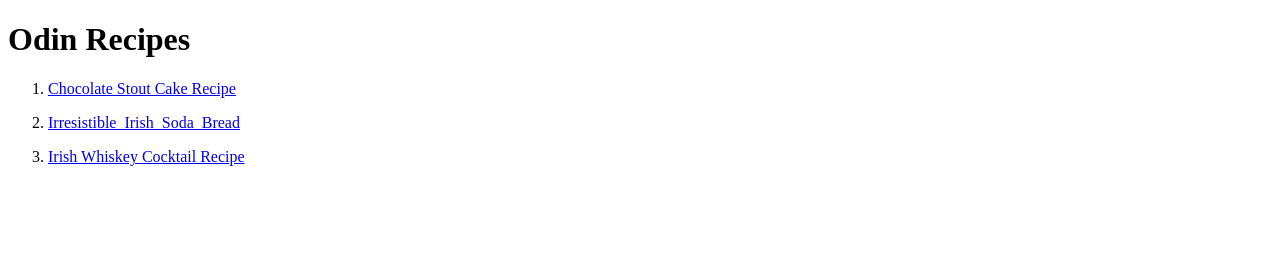
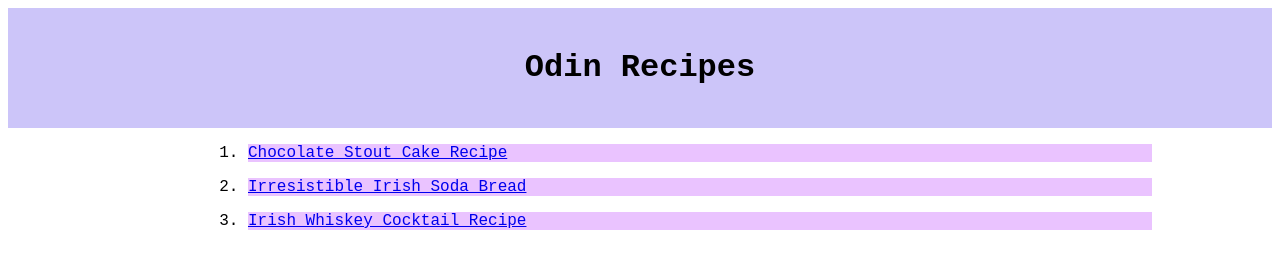
Before and after one commit to dbrooks11/odin-recipes, a plain HTML site: page index.html in a window 1280 px wide. Drawn offline with Linux system fonts and the light colour scheme.

Commit message:
added indexstyle.css. turned font from default to courier new and added background color

```diff
--- a/index.html
+++ b/index.html
@@ -4,11 +4,15 @@
     <head>
         <meta charset="utf-8">
         <title>Odin Recipes Project Daivion</title>
+        <link rel ="stylesheet" href="indexstyle.css">
     </head>
 
     <body>
+        <div class="title">
         <h1>Odin Recipes</h1>
-        <ol>
+        </div>
+
+        <ol class="recipes">
        <li> <a href="./recipes/Chocolate_Stout_Cake.html"
         target = "_blank" rel ="noopener noreferrer">Chocolate Stout Cake Recipe</a>
         <li><p><a href="./recipes/Irresistible_Irish_Soda_Bread.html" target="_blank"
--- /dev/null
+++ b/indexstyle.css
@@ -0,0 +1,17 @@
+.title{
+background-color: rgb(204, 197, 249);
+text-align: center;
+font-family: "Courier New";
+margin-bottom: 10px;
+padding: 20px;
+
+}
+
+li{
+    font-family:'Courier New';
+    background-color: rgb(234, 195, 255);
+    margin-bottom: 10px;
+    margin-left: 200px;
+    margin-right: 120px;
+
+}
```
